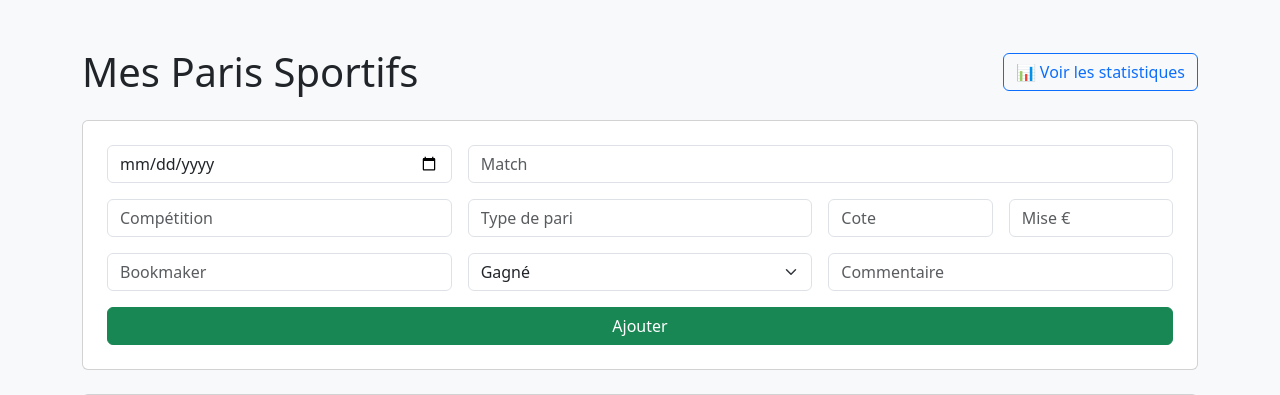
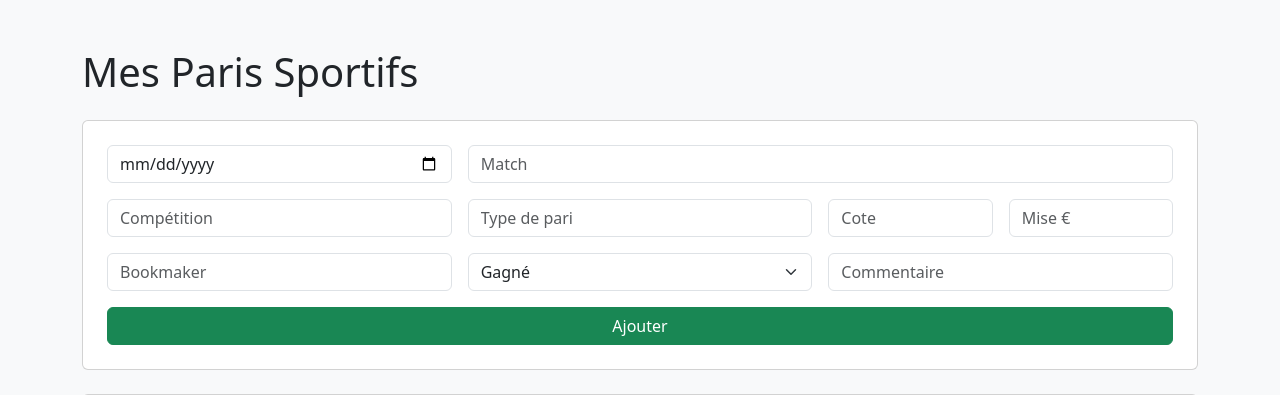
Before and after one commit to Erwandomene/app-paris-flask, a Flask app: page / in a window 1280 px wide. Shown: the part 56-451 px from the top of the page. Run offline with Flask 3, Linux system fonts and the light colour scheme.

Commit message:
Update index.html

```diff
--- a/templates/index.html
+++ b/templates/index.html
@@ -26,7 +26,6 @@
 <div class="container py-4">
     <div class="d-flex justify-content-between align-items-center mb-4">
         <h1 class="mb-0">Mes Paris Sportifs</h1>
-        <a href="/stats" class="btn btn-outline-primary">📊 Voir les statistiques</a>
     </div>
 
     <form method="POST" action="/ajouter" class="card p-4 mb-4">
```
